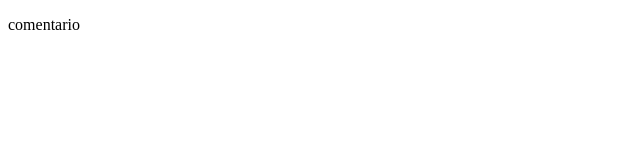
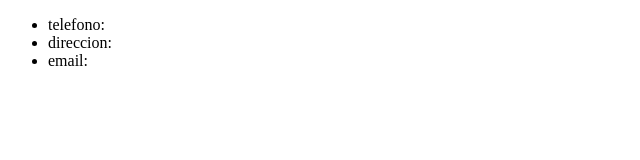
Before and after one commit to MRDHFORMACION/git_2, a plain HTML site: page contacto.html in a window 1280 px wide. Shown: the whole page, without its empty margins (0-640 px from the left). Drawn offline with Linux system fonts and the light colour scheme.

Commit message:
datos contacto introducidos

```diff
--- a/contacto.html
+++ b/contacto.html
@@ -6,7 +6,11 @@
     <title>Contacto</title>
 </head>
 <body>
-    <p>comentario</p>
+    <ul>
+        <li>telefono:</li>
+        <li>direccion:</li>
+        <li>email:</li>
+    </ul>
 
 </body>
 </html>
```
